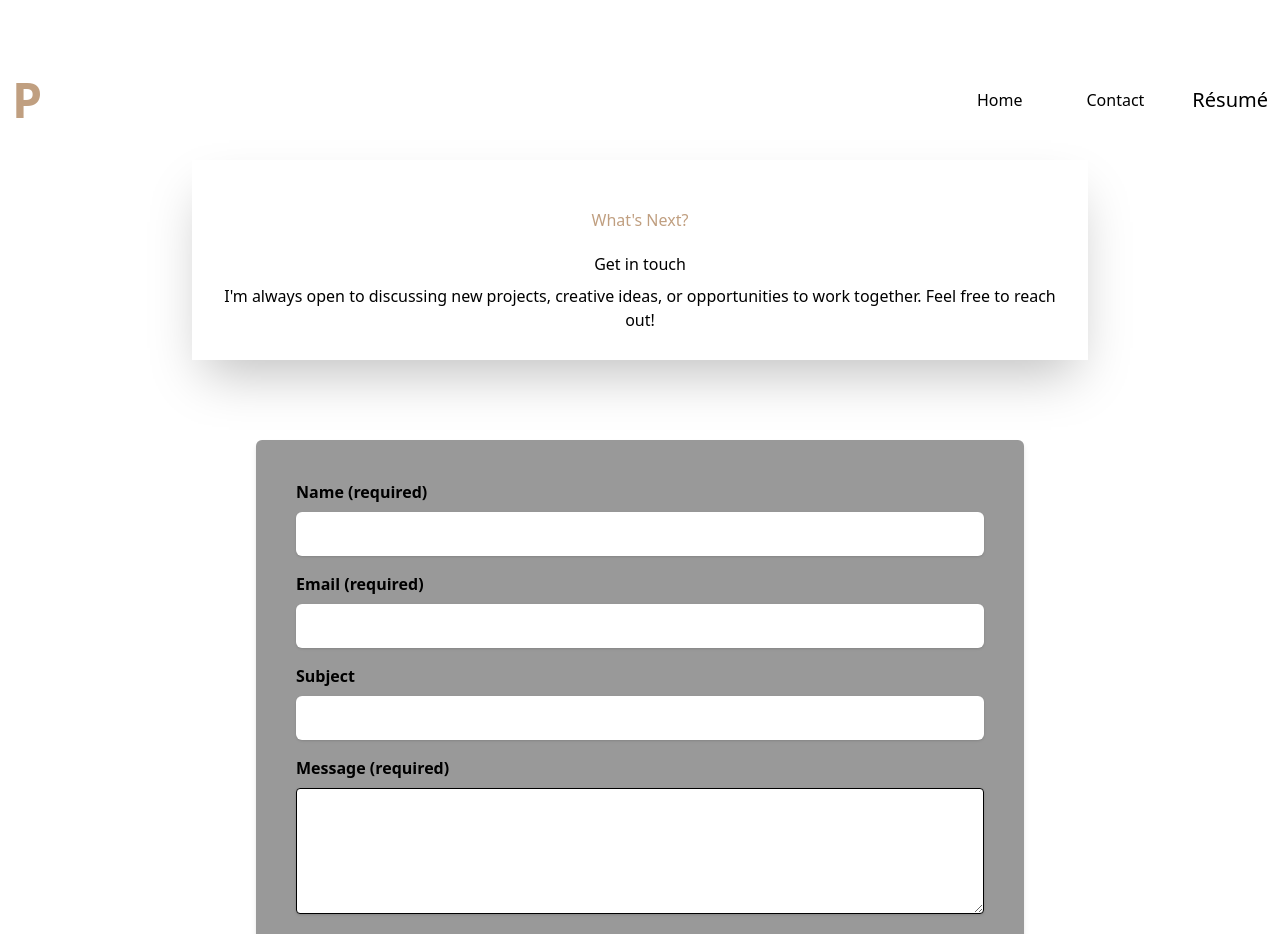
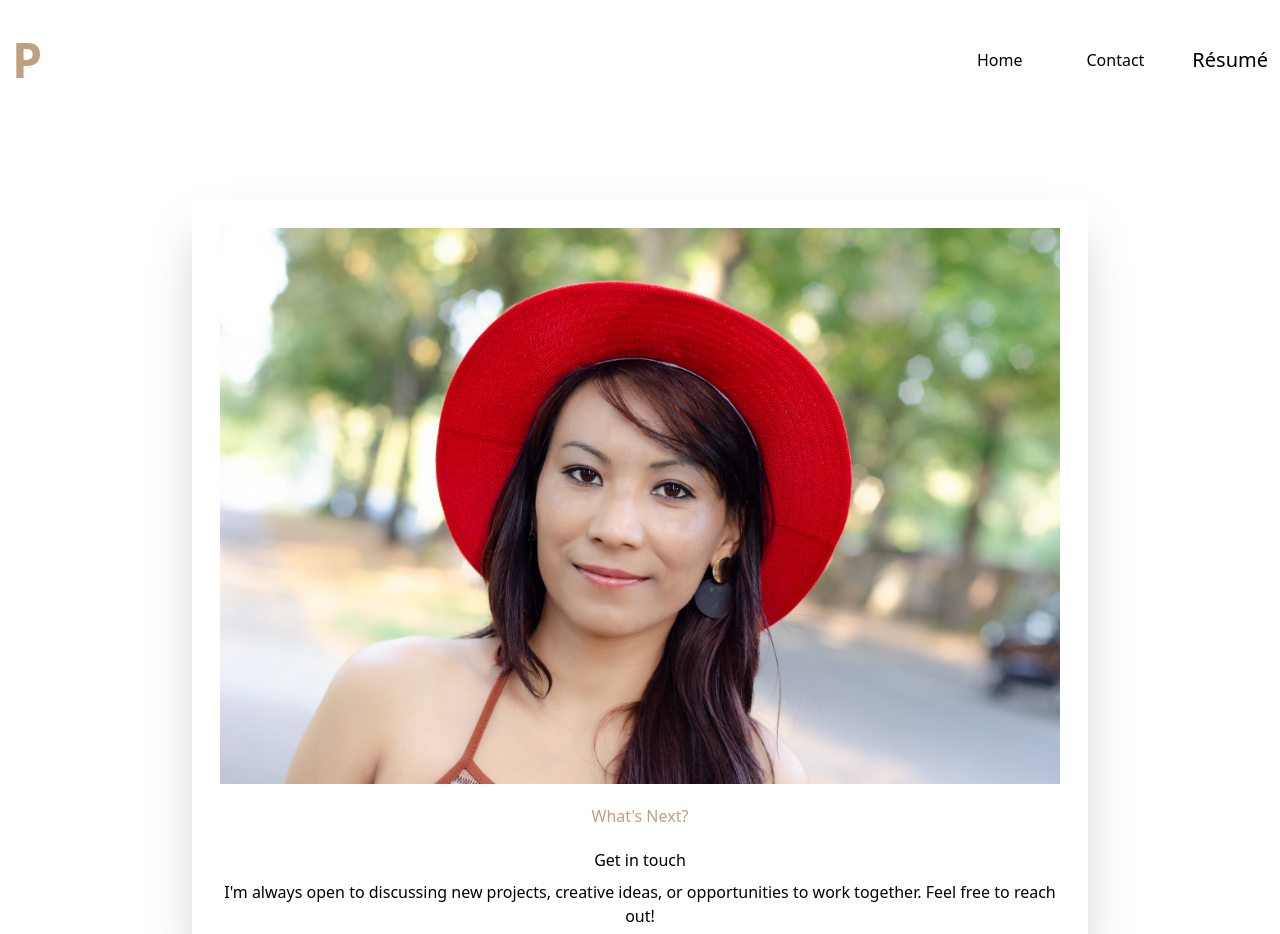
Before and after one commit to pr4t1ma/react-vite-portfolio, a React (Vite) app: page /react-vite-portfolio/contact in a window 1280 px wide. Shown: the top 934 px of the page. Built offline with nearby package versions, Linux system fonts and the light colour scheme.

Commit message:
Add css in the contact form

```diff
--- a/src/components/GetInTouch/GetInTouch.tsx
+++ b/src/components/GetInTouch/GetInTouch.tsx
@@ -1,4 +1,5 @@
 import { FC } from "react";
+
 type GetInTouchProps = {
   title: string;
   subtitle: string;
@@ -7,7 +8,9 @@ type GetInTouchProps = {
 
 export const GetInTouch: FC<GetInTouchProps> = ({ title, subtitle, text }) => {
   return (
-    <div className="get-intouch container mx-2 w-fit bg-white shadow-2xl p-7 text-center mb-20  md:mx-auto lg:max-w-4xl lg:mx-auto">
+    <div className="get-intouch container mx-2 my-20 w-fit bg-white shadow-2xl p-7 text-center mb-20  md:mx-auto lg:max-w-4xl lg:mx-auto">
+      <img src="../images/Pam.jpg" alt="" />
+
       <h1 className="text-tan my-5 "> {title} </h1>
       <h2 className="my-2">{subtitle}</h2>
       <p>{text}</p>
--- a/src/pages/ContactComponent/Contact.tsx
+++ b/src/pages/ContactComponent/Contact.tsx
@@ -23,7 +23,7 @@ export const Contact = () => {
   };
 
   return (
-    <div className="my-10">
+    <div className=" ">
       <Layout>
         <GetInTouch
           title="What's Next?"
@@ -32,19 +32,16 @@ export const Contact = () => {
         />
         <form
           onSubmit={handleSubmit}
-          className="container max-w-screen-md mx-auto bg-gray p-10 rounded-md shadow-md"
+          className="container max-w-screen-md mx-auto  rounded-md bg-warmGray-300 shadow-xl p-20 text-center mb-20  md:mx-auto lg:max-w-4xl lg:mx-auto "
         >
-          <div className="mb-4">
-            <label
-              htmlFor="name"
-              className="block text-gray-700 font-bold mb-2"
-            >
+          <div className="mb-4 flex flex-col items-start ">
+            <label htmlFor="name" className=" text-gray-700 font-bold mb-2">
               Name (required)
             </label>
             <input
               type="text"
               id="name"
-              className="shadow appearance-none w-full py-3 px-6 text-gray-700 leading-tight focus:outline-none focus:shadow-outline border-none rounded-md p-20"
+              className="shadow appearance-none w-full py-3 px-6 text-gray-700 leading-tight focus:outline-none focus:shadow-outline border-gray-300 rounded-md p-20"
               value={name}
               onChange={(e) => setName(e.target.value)}
               required
@@ -90,7 +87,7 @@ export const Contact = () => {
             </label>
             <textarea
               id="message"
-              className="shadow appearance-none border rounded w-full py-3 px-6 text-gray-700 leading-tight focus:outline-none focus:shadow-outline"
+              className="shadow appearance-none border-gray rounded w-full py-3 px-6 text-gray-700 leading-tight focus:outline-none focus:shadow-outline"
               rows={5}
               value={message}
               onChange={(e) => setMessage(e.target.value)}
```
Also changed, not shown: public/images/Pam.jpg (added).
